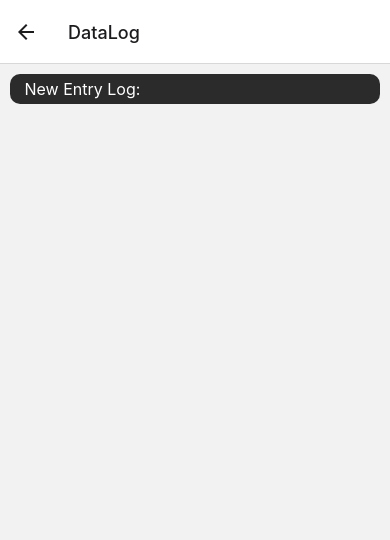
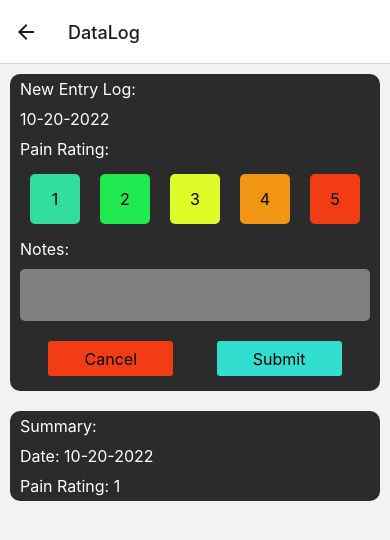
Before and after one commit to KashimaKC/med_log, a React Native app: screen /DataLog in a window 390 px wide. Shown: the top 540 px of the page. Built offline with nearby package versions, Linux system fonts and the light colour scheme; no server answers.

Commit message:
lots of changes, added api functionality, log page

```diff
--- a/src/components/DataList.js
+++ b/src/components/DataList.js
@@ -1,5 +1,5 @@
 import React, { useState, useEffect } from "react";
-import { FlatList, View, Text, Item } from "react-native";
+import { FlatList, View, TouchableWithoutFeedback, SafeAreaView} from "react-native";
 import API from "../scripts/API";
 import DataCard from "./DataCard";
 import { styles, listStyles } from "../styles/styles";
@@ -9,7 +9,7 @@ import { styles, listStyles } from "../styles/styles";
     from the API.
 */
 
-const DataList = () => {
+const DataList = (reduce) => {
 
     const [data, setData] = useState();
 
@@ -20,16 +20,17 @@ const DataList = () => {
         }
 
         getData();
-    }, []);
+
+    }, [reduce]);
 
     return (
-        <View style={listStyles.listContainer}>
+            <View style={listStyles.listContainer}>
             <FlatList
                 data={data}
                 renderItem={DataCard}
                 keyExtractor={item => item.id}
             />
-        </View>
+            </View>
     )
 }
 
--- a/src/screens/Home/Home.js
+++ b/src/screens/Home/Home.js
@@ -1,29 +1,40 @@
-import React, { useState, useEffect } from "react";
+import React, { useState, useEffect, useReducer } from "react";
 import { View, Text, TouchableHighlight } from "react-native";
+import Ionicons from "@expo/vector-icons/Ionicons";
 import DataList from "../../components/DataList"
 import { styles, buttonStyles } from "../../styles/styles";
 
 const Home = ({ navigation }) => {
 
+    const [state, updateState] = useState(1);
 
     return(
-        <View>
+
+        <View style={{flex : 1}}>
             <View style={styles.homeContainer}>
                 {/* this container holds the main control buttons at the top. */}
                 <View style={buttonStyles.container}>
 
-                    <TouchableHighlight onPress={() => navigation.navigate('DataLog')}>
-                        <Text style={buttonStyles.logButton('blue')}>Log Event</Text>
+                    <TouchableHighlight onPress={() => navigation.navigate('DataLog')} style={buttonStyles.logButton('blue')}>
+                        <Text style={buttonStyles.buttonContent}>Log Event</Text>
                     </TouchableHighlight>
 
                     {/* route this to the data display when the component gets created */}
-                    <TouchableHighlight onPress={() => navigation.navigate('DataDisplay')}>
-                        <Text style={buttonStyles.logButton('teal')}>View Data</Text>
+                    <TouchableHighlight onPress={() => navigation.navigate('DataDisplay')} style={buttonStyles.logButton('teal')}>
+                        <Text style={buttonStyles.buttonContent}>View Data</Text>
+                    </TouchableHighlight>
+
+                    <TouchableHighlight onPress={() => updateState(state + 1)} style={buttonStyles.logButton('blue', true)}>
+                        <Ionicons name="refresh-sharp" style={buttonStyles.buttonContent}></Ionicons>
                     </TouchableHighlight>
 
                 </View>
 
-                <DataList />
+                <View>
+                    <Text style={styles.sectionLabel}>Recent Entries:</Text>
+                </View>
+
+                <DataList reducer={state} />
 
             </View>
         </View>
--- a/src/screens/LogData/DataLog.js
+++ b/src/screens/LogData/DataLog.js
@@ -1,16 +1,120 @@
-import React from "react";
-import { View, Text, TouchableHighlight } from "react-native";
+import React, { useState, useEffect } from "react";
+import API from "../../scripts/API";
+import { View, Text, TouchableHighlight, TextInput } from "react-native";
 import { cardStyles, entryStlyes } from "../../styles/styles";
 
 const DataLog = ({ navigation }) => {
 
+    const [dateData, setDateData] = useState('')
+    const [noteData, setNoteData] = useState('');
+    const [painData, setPainData] = useState(1);
+
+    useEffect(() => {
+        setDateData(getDate());
+    });
+
+    const logPainToState = (num) => {
+        setPainData(num);
+    }
+
+    const getDate = () => {
+        let today = new Date();
+        let dd = String(today.getDate()).padStart(2, '0');
+        let mm = String(today.getMonth() + 1).padStart(2, '0');
+        var yyyy = today.getFullYear();
+
+        today = mm + '-' + dd + '-' + yyyy;
+
+        //this.setState({dateToLog: today});
+        return today;
+    }
+
+    const exitSubmit = () => {
+        setDateData('');
+        setNoteData('');
+        setPainData(1);
+
+        navigation.navigate('MedLog');
+    }
+
+    //passes in the data entered on the page and redirects to the home page.
+    const submitData = (dateData, noteData, painData) => {
+        API.postData(dateData, noteData, painData);
+        navigation.navigate('MedLog')
+    }
+
     return(
-        <View style={[cardStyles.cardContainer, entryStlyes.dataEntryContainer]}>
-            <Text style={cardStyles.cardText}> New Entry Log: </Text>
-            <View>
+        <View>
+            <View style={[cardStyles.cardContainer, entryStlyes.dataEntryContainer]}>
+                <Text style={cardStyles.cardText}>New Entry Log: </Text>
+
+                <View>
+                    <Text style={cardStyles.cardText}>{getDate()}</Text>
+                </View>
+
+                <Text style={cardStyles.cardText}>Pain Rating: </Text>
+                <View style={entryStlyes.painContainer}>
+                    <TouchableHighlight onPress={() => logPainToState(1)} >
+                        <View style={entryStlyes.painSelector(1)}>
+                            <Text style={entryStlyes.centerText}>1</Text>
+                        </View>
+                    </TouchableHighlight>
+                    <TouchableHighlight onPress={() => logPainToState(2)}>
+                        <View style={entryStlyes.painSelector(2)}>
+                            <Text style={entryStlyes.centerText}>2</Text>
+                        </View>
+                    </TouchableHighlight>
+                    <TouchableHighlight onPress={() => logPainToState(3)}>
+                        <View style={entryStlyes.painSelector(3)}>
+                            <Text style={entryStlyes.centerText}>3</Text>
+                        </View>
+                    </TouchableHighlight>
+                    <TouchableHighlight onPress={() => logPainToState(4)}>
+                        <View style={entryStlyes.painSelector(4)}>
+                            <Text style={entryStlyes.centerText}>4</Text>
+                        </View>
+                    </TouchableHighlight>
+                    <TouchableHighlight onPress={() => logPainToState(5)}>
+                        <View style={entryStlyes.painSelector(5)}>
+                            <Text style={entryStlyes.centerText}>5</Text>
+                        </View>
+                    </TouchableHighlight>
+                </View>
+
+                <View>
+                    <Text style={cardStyles.cardText}>Notes: </Text>
+                    <TextInput
+                        multiline={true}
+                        style={entryStlyes.textInput}
+                        onChangeText={text => setNoteData(`${text}`)}
+                        value={noteData}
+                    />
+                </View>
+
+                <View style={entryStlyes.submitButtonContainer}>
+                    <TouchableHighlight
+                        style={entryStlyes.submitButton('cancel')}
+                        onPress={() => exitSubmit()}
+                    >
+                        <Text style={entryStlyes.centerText}>Cancel</Text>
+                    </TouchableHighlight>
+                    <TouchableHighlight
+                        style={entryStlyes.submitButton('')}
+                        onPress={() => submitData(dateData, noteData, painData)}
+                    >
+                        <Text style={entryStlyes.centerText}>Submit</Text>
+                    </TouchableHighlight>
+                </View>
 
             </View>
+
+            <View style={[cardStyles.cardContainer, entryStlyes.dataEntryContainer]}>
+                <Text style={cardStyles.cardText}>Summary: {noteData}</Text>
+                <Text style={cardStyles.cardText}>Date: {dateData}</Text>
+                <Text style={cardStyles.cardText}>Pain Rating: {painData}</Text>
+            </View>
         </View>
+
     )
 }
 
--- a/src/scripts/API.js
+++ b/src/scripts/API.js
@@ -1,3 +1,4 @@
+import API_SECRET from '../scripts/secret/keys'
 
 //using this async format now to avoid .then chains. luckily it seems like it
 //is returning correctly... for now
@@ -8,11 +9,18 @@ const getListData = async () => {
     return json;
 }
 
-function setListData() {
+function postData(dateData, noteData, painData) {
+
+    fetch(`http://192.168.1.31/?POST/${dateData}/${painData}/${noteData}`);
+
+    console.log(dateData, noteData, painData);
+}
+
+function removeData(key) {
 
 }
 
 export default {
     getListData: getListData,
-    setListData: setListData
+    postData: postData
 }
--- a/src/styles/styles.js
+++ b/src/styles/styles.js
@@ -2,24 +2,36 @@ import { StyleSheet } from "react-native";
 
 let blueColor = '#46aae3';
 let tealColor = '#31decf';
+let painSelectorColor = ['#31de9e', '#20e84f', '#e0fc28', '#f29513', '#f23c13'];
 
 const styles = StyleSheet.create({
     homeContainer : {
         display: 'flex',
+        flex: 1,
         flexDirection: 'column',
-        justifyContent: 'center'
+        justifyContent: 'center',
+        marginTop: 10
+    },
+    sectionLabel : {
+        fontSize: 18,
+        marginTop: 5,
+        marginBottom: 5,
+        marginLeft: 10
     }
 });
 
 const listStyles = StyleSheet.create({
     listContainer : {
+        display: 'flex',
+        flex: 1,
         marginLeft: 10,
-        marginRight: 10
+        marginRight: 10,
     }
 });
 
 const cardStyles = StyleSheet.create({
     cardContainer : {
+        display: 'flex',
         backgroundColor: '#2b2b2b',
         marginBottom: 5,
         borderRadius: 10,
@@ -37,28 +49,76 @@ const buttonStyles = {
     container : {
         display: 'flex',
         flexDirection: 'row',
+        alignItems: 'center',
+        justifyContent: 'space-evenly',
+        marginBottom: 10,
+        marginTop: 10
+    },
+    logButton : (color, refresh) => ({
+        backgroundColor: color === 'blue' ? blueColor : tealColor,
+        width: refresh === true ? 50 : 120,
+        height: refresh === true ? 40 : 30,
+        borderRadius: 6,
         justifyContent: 'center'
-    },
-    logButton : color => ({
-        backgroundColor: color === 'blue' ? blueColor : tealColor,
-        width: 120,
-        height: 30,
-        borderRadius: 6,
-        fontSize: 22,
-        marginLeft: 'auto',
-        marginRight: 'auto',
-        marginRight: 5,
-        marginLeft: 5,
-        marginTop: 10,
-        marginBottom: 10,
-        textAlign: 'center'
     }),
+    buttonContent : {
+        display: 'flex',
+        textAlign: 'center',
+        fontSize: 18
+    }
 }
 
 const entryStlyes = {
     dataEntryContainer : {
         margin: 10
-    }
+    },
+    textInput : {
+        backgroundColor: 'grey',
+        margin: 5,
+        marginRight: 10,
+        marginLeft: 10,
+        borderRadius: 5,
+        fontSize: 18,
+        paddingLeft: 10,
+        paddingRight: 10,
+        paddingTop: 5,
+        paddingBottom: 5
+    },
+    painContainer : {
+        display: 'flex',
+        flexDirection: 'row',
+        justifyContent: 'space-evenly',
+        wrap: 'wrap',
+        marginTop: 10,
+        marginBottom: 10
+    },
+    painSelector : (painLevel) => ({
+        display: 'flex',
+        justifyContent: 'center',
+        height: 50,
+        width: 50,
+        backgroundColor: painSelectorColor[painLevel - 1],
+        borderRadius: 5
+    }),
+    centerText : {
+        textAlign: 'center',
+        fontSize: 16
+    },
+    submitButtonContainer : {
+        display: 'flex',
+        flexDirection: 'row',
+        justifyContent: 'space-evenly',
+        marginTop: 10,
+        marginBottom: 10
+    },
+    submitButton : button => ({
+        backgroundColor: button === 'cancel' ? painSelectorColor[4] : tealColor,
+        margin: 5,
+        width: 125,
+        height: 35,
+        justifyContent: 'center',
+        borderRadius: 3,
+    })
 }
 
 export {
```
Also changed, not shown: 1 other file (tests, documents, lock files or other folders).
